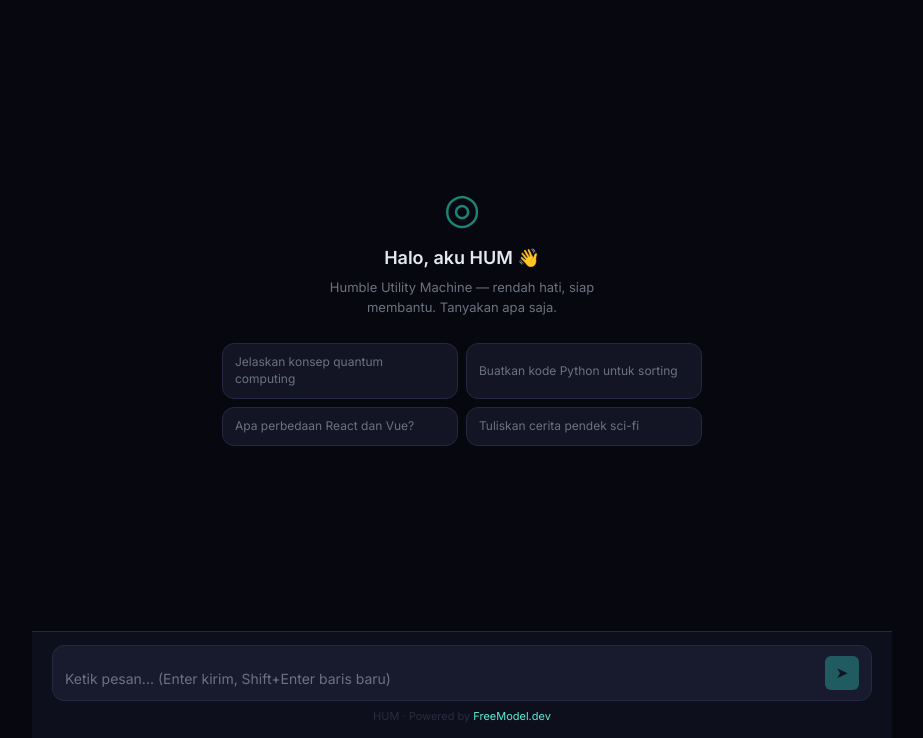
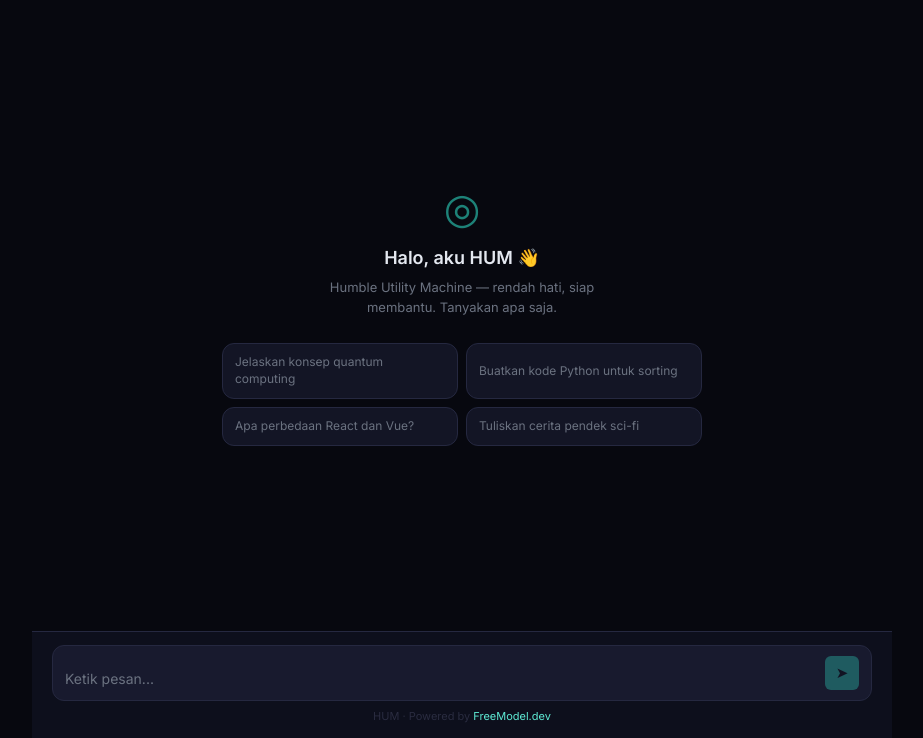
Before and after one commit to kenshinhumble/HUM, a website: page index.html in a window 1280 px wide. Shown: the part 62-800 px from the top of the page, without its empty margins (178-1101 px from the left). Drawn offline with Linux system fonts and the light colour scheme.

Commit message:
Update index.html

```diff
--- a/index.html
+++ b/index.html
@@ -235,7 +235,7 @@
   <!-- Footer -->
   <footer>
     <div class="input-wrap">
-      <textarea id="input" placeholder="Ketik pesan... (Enter kirim, Shift+Enter baris baru)" rows="1"></textarea>
+      <textarea id="input" placeholder="Ketik pesan..." rows="1" enterkeyhint="send"></textarea>
       <button class="stop-btn hidden" id="stop-btn" title="Stop">⏹</button>
       <button class="send-btn" id="send-btn" disabled title="Kirim">➤</button>
     </div>
```
